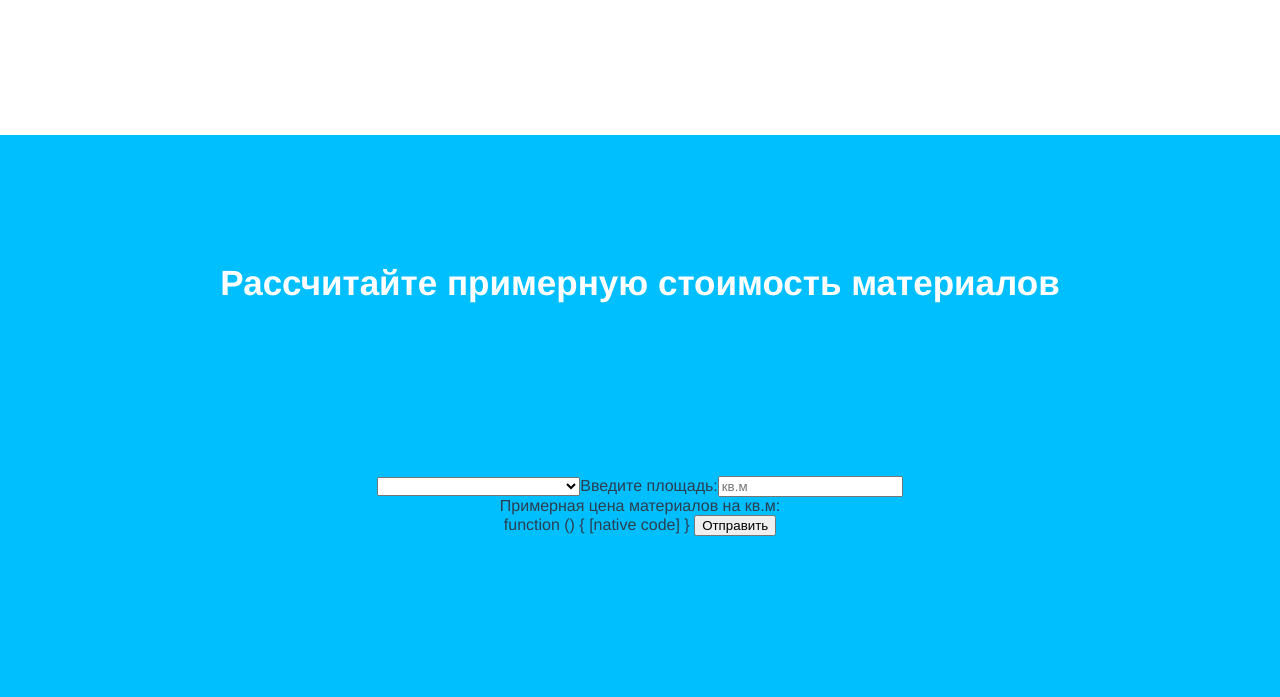
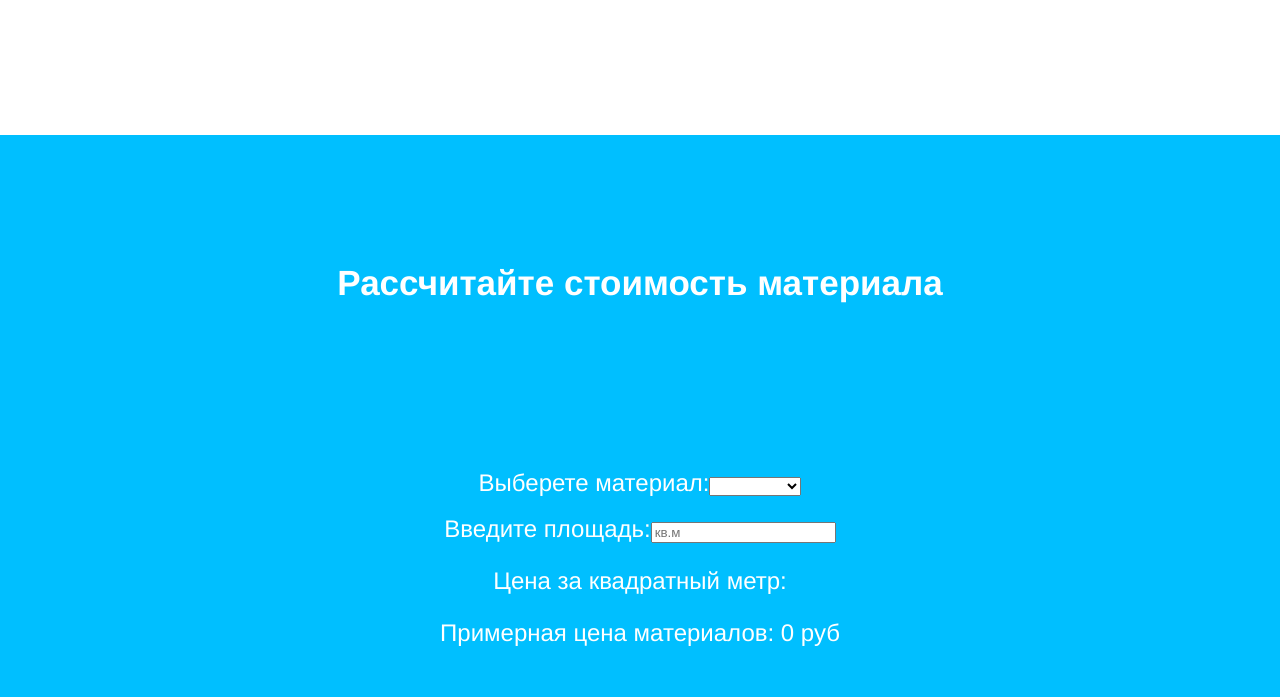
Before and after one commit to IgorSolovyoff/belveder, a Vue app: page / in a window 1280 px wide. Shown: the part 780-1477 px from the top of the page. Built offline with nearby package versions, Linux system fonts and the light colour scheme; data requests are answered from the project's data file.

Commit message:
calculate component done

```diff
--- a/db.json
+++ b/db.json
@@ -28,7 +28,7 @@
       "title": "Бетон Деко",
       "img": "1",
       "subtitle": "Декоративная краска",
-          "price": 400
+      "cost": 400
   	},
     { "id": 5,
       "title": "Букле",
--- a/src/components/calculate.vue
+++ b/src/components/calculate.vue
@@ -1,74 +1,44 @@
 <template>
   <section id="calculate">
-      <p v-if="errors.length">
-        <b>Пожалуйста исправьте указанные ошибки:</b>
-      <ul>
-        <li v-for="error in errors">{{ error }}</li>
-      </ul>
-      </p>
-        <h1>Рассчитайте примерную стоимость материалов</h1>
-        <select v-model="Selected">
-          <option disabled value="">Выберите один из вариантов</option>
-          <option v-for="product in products" :title="product.title" :key="product.id" :cost="product.cost">{{ product.title}} {{product.cost}} </option>
-        </select>
-
-        <span>Введите площадь:</span>
-        <input v-model="meter" placeholder="кв.м" type="number">
-        <form @submit="checkForm" method="post">Примерная цена материалов на кв.м:</form> {{ multiply }}
-    <input type="submit" value="Отправить">
+    <h1>Рассчитайте стоимость материала</h1>
+    <span>Выберете материал:</span>
+    <select v-model="Selected">
+      <option v-for="product in products" :title="product.title" :value="product.cost">{{product.title}}</option>
+    </select>
+    <br>
+    <br>
+    <span>Введите площадь:</span>
+    <input v-model.number="meter" placeholder="кв.м" type="number" required min="1">
+    <p>Цена за квадратный метр: {{Selected}}</p>
+    <p>Примерная цена материалов: {{Selected * meter}} руб</p>
   </section>
 </template>
 
 <script>
-  import axios from 'axios'
-
+  import axios from "axios"
   export default {
-    name: 'calculate',
-    props: {
+    name: 'calculate2',
+    props:{
       product: Object,
-
     },
-    data: function () {
-      return{
+    data () {
+      return {
+        products: [],
+        meter: null,
         Selected: null,
-        products: [],
-        errors: [],
-        meter: null,
-        newCost: null,
-        cost: null,
-
-      }
-  },
-    mounted() {
+        value: null,
+      };
+    },
+    mounted(){
       this.loadData();
-      this.totalCost();
     },
     methods: {
-      loadData() {
+      loadData(){
         axios
           .get('http://localhost:3000/products')
           .then(response => (this.products = response.data));
-      },
-      totalCost() {
-        axios
-          .get('http://localhost:3000/products/')
-          .then(response => (this.cost = response.data));
-      },
-      multiply: () => cost * meter,
-      checkForm: function (e) {
-        if (this.meter) {
-          return true;
-        }
-
-        this.errors = [];
-
-        if (!this.meter) {
-          this.errors.push('Введите площадь');
-        }
-        e.preventDefault();
       }
-  },
-
+    },
   }
 </script>
 
@@ -84,4 +54,8 @@
   select {
     margin-top: 10%;
   }
+  p, span {
+    color: white;
+    font-size: 1.5em;
+  }
 </style>
--- /dev/null
+++ b/src/components/testComponent.vue
@@ -0,0 +1,54 @@
+<template>
+    <section id="calculate2">
+      <select v-model="Selected">
+        <option v-for="product in products" :title="product.title" :value="product.cost">{{product.title}}</option>
+      </select>
+      <p>{{Selected}}</p>
+      <br>
+      <input v-model.number="meter" placeholder="кв.м" type="number">
+      <span>Введено: {{meter}}</span>
+      <p>Примерная цена: {{Selected * meter}}</p>
+    </section>
+</template>
+
+<script>
+  import axios from "axios"
+  export default {
+    name: 'testComponent',
+    props:{
+      product: Object,
+    },
+    data () {
+      return {
+        meter: null,
+        products: [],
+        Selected: null,
+        value: null,
+      };
+    },
+    mounted(){
+      this.loadData();
+    },
+    methods: {
+      loadData(){
+        axios
+          .get('http://localhost:3000/products')
+          .then(response => (this.products = response.data));
+      }
+
+    },
+
+
+
+
+  }
+</script>
+
+<style scoped>
+
+  section {
+    width: 100%;
+    height: 750px;
+  }
+
+</style>
--- a/src/router/index.js
+++ b/src/router/index.js
@@ -24,6 +24,12 @@ export default new Router({
       path: '/',
       name: 'home',
       component: () => import('@/views/home.vue')
-    }
+    },
+    {
+      path: '/test',
+      name: 'test',
+      component: () => import('@/views/test_page.vue')
+    },
+
   ]
 })
--- /dev/null
+++ b/src/views/test_page.vue
@@ -0,0 +1,19 @@
+<template>
+    <section id="test_wrap">
+      <test-component></test-component>
+    </section>
+</template>
+
+<script>
+  import testComponent from "../components/testComponent"
+  export default {
+    name: 'test_page',
+    components: {
+      testComponent,
+    }
+  }
+</script>
+
+<style scoped>
+
+</style>
```
Lines whose indentation alone changed are shown as unchanged.
